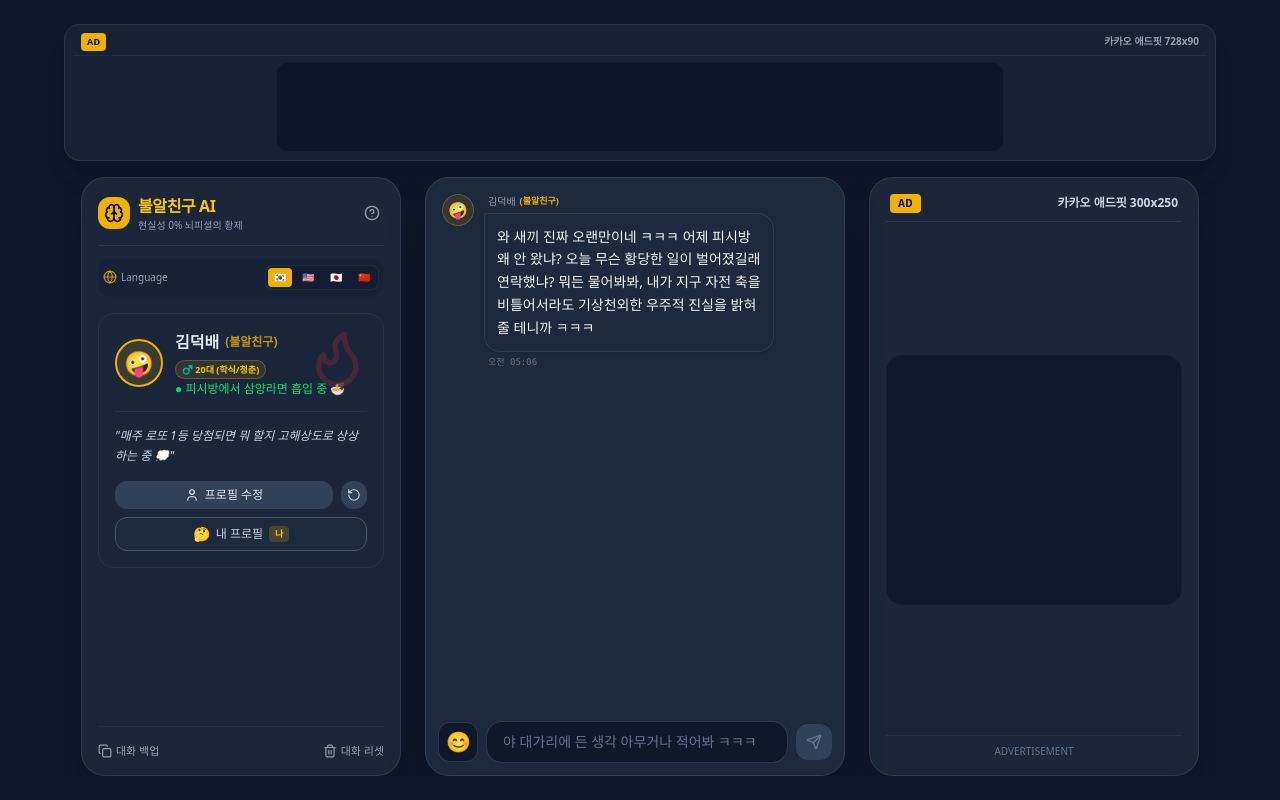
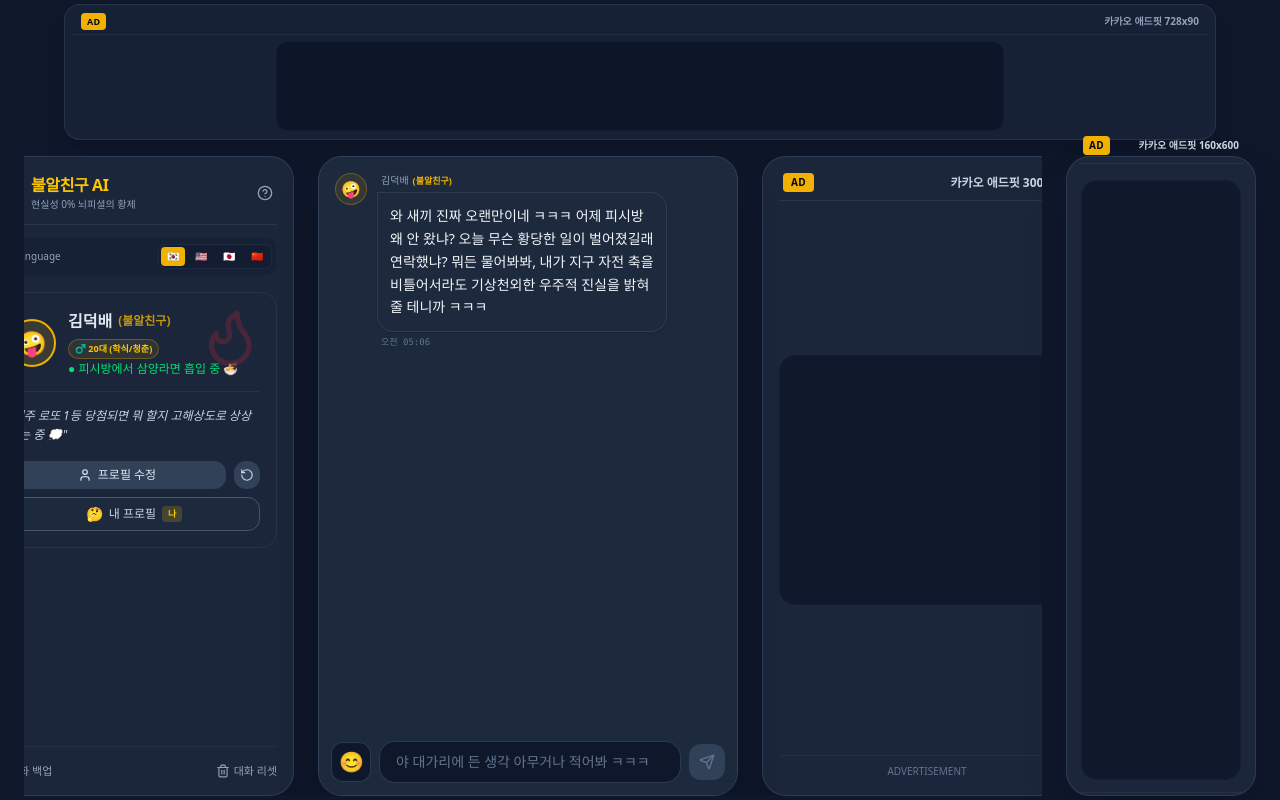
Before and after one commit to gimbab12/Bool-friend-bot, a React (Vite) app: page / in a window 1280 px wide. Built offline with nearby package versions, Linux system fonts and the light colour scheme.

Commit message:
Add files via upload

```diff
--- a/src/App.tsx
+++ b/src/App.tsx
@@ -821,8 +821,11 @@ export default function App() {
         </div>
       </div>
 
-      {/* Container holding Profile Sidebar, Chat Window & PC Ad Banner */}
-      <div id="main-container" className="w-full max-w-6xl h-[100dvh] md:h-[80vh] flex flex-col md:flex-row items-center justify-center gap-0 md:gap-6 overflow-hidden pb-[safe-area-inset-bottom]">
+      {/* Dynamic desktop outer layout that centers the main container + our vertical skyscraper ad */}
+      <div className="w-full max-w-7xl flex flex-col xl:flex-row items-center justify-center gap-0 xl:gap-6">
+
+        {/* Container holding Profile Sidebar, Chat Window & PC Ad Banner */}
+        <div id="main-container" className="w-full max-w-6xl h-[100dvh] md:h-[80vh] flex flex-col md:flex-row items-center justify-center gap-0 md:gap-6 overflow-hidden pb-[safe-area-inset-bottom]">
 
         {/* Sidebar (Desktop Profile Section) */}
         <div id="sidebar" className="hidden md:flex md:w-80 bg-slate-800/90 border border-slate-700/80 rounded-3xl p-4 flex-col justify-between h-full shrink-0 overflow-y-auto scrollbar-thin shadow-2xl">
@@ -1311,6 +1314,35 @@ export default function App() {
           </div>
         </div>
       </div>
+
+      {/* Desktop-only vertical Skyscraper Banner (160x600) */}
+      <div className="hidden xl:flex flex-col gap-3 shrink-0 w-[190px] bg-slate-800/90 border border-slate-700/80 rounded-3xl p-3 items-center justify-center h-[80vh] min-h-[640px] shadow-2xl self-center">
+        <div className="flex items-center justify-between w-full px-1 border-b border-slate-700/60 pb-2 mb-1">
+          <span className="bg-yellow-500 text-slate-950 text-[10px] px-1.5 py-0.5 rounded font-extrabold uppercase tracking-wide animate-pulse">
+            AD
+          </span>
+          <span className="text-[10px] font-semibold text-slate-300">카카오 애드핏 160x600</span>
+        </div>
+        <div className="flex-1 flex items-center justify-center w-full">
+          <div className="w-[160px] h-[600px] overflow-hidden flex items-center justify-center bg-slate-950/40 rounded-2xl p-1 border border-slate-800/40">
+            {/* <!-- [여기서부터 카카오 애드핏 160x600 코드 입력] --> */}
+            {/* @ts-ignore */}
+            <ins
+              className="kakao_ad_area"
+              style={{ display: "none" }}
+              data-ad-width="160"
+              data-ad-height="600"
+              data-ad-unit="DAN-5UCnpbBXuqIrbf2q"
+            />
+            {/* <!-- [여기서까지 카카오 애드핏 160x600 코드 입력] --> */}
+          </div>
+        </div>
+        <div className="text-[10px] text-slate-500 text-center select-none pt-2 border-t border-slate-700/40 w-full">
+          ADVERTISEMENT
+        </div>
+      </div>
+
+    </div>
 
       {/* Profile Modification Modal */}
       <AnimatePresence>
```
Also changed, not shown: package.json (+3 -5 lines).
